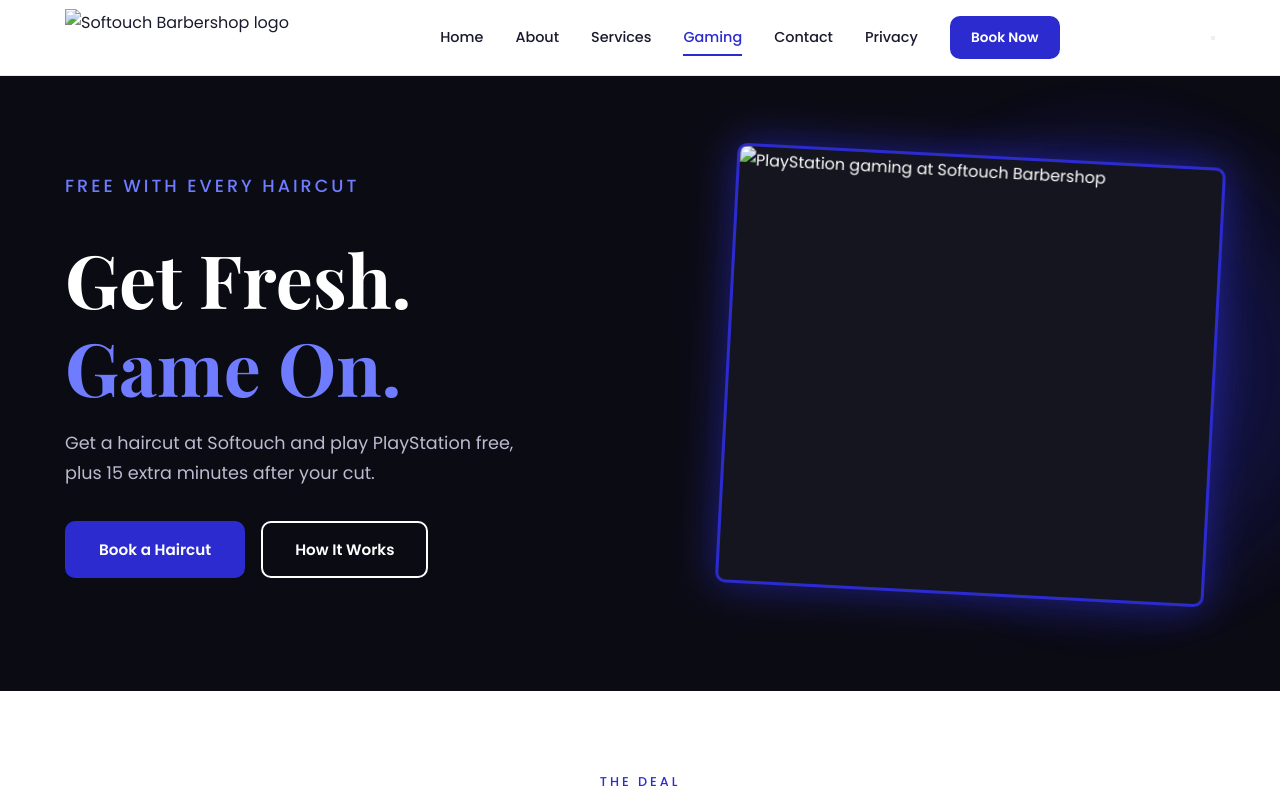
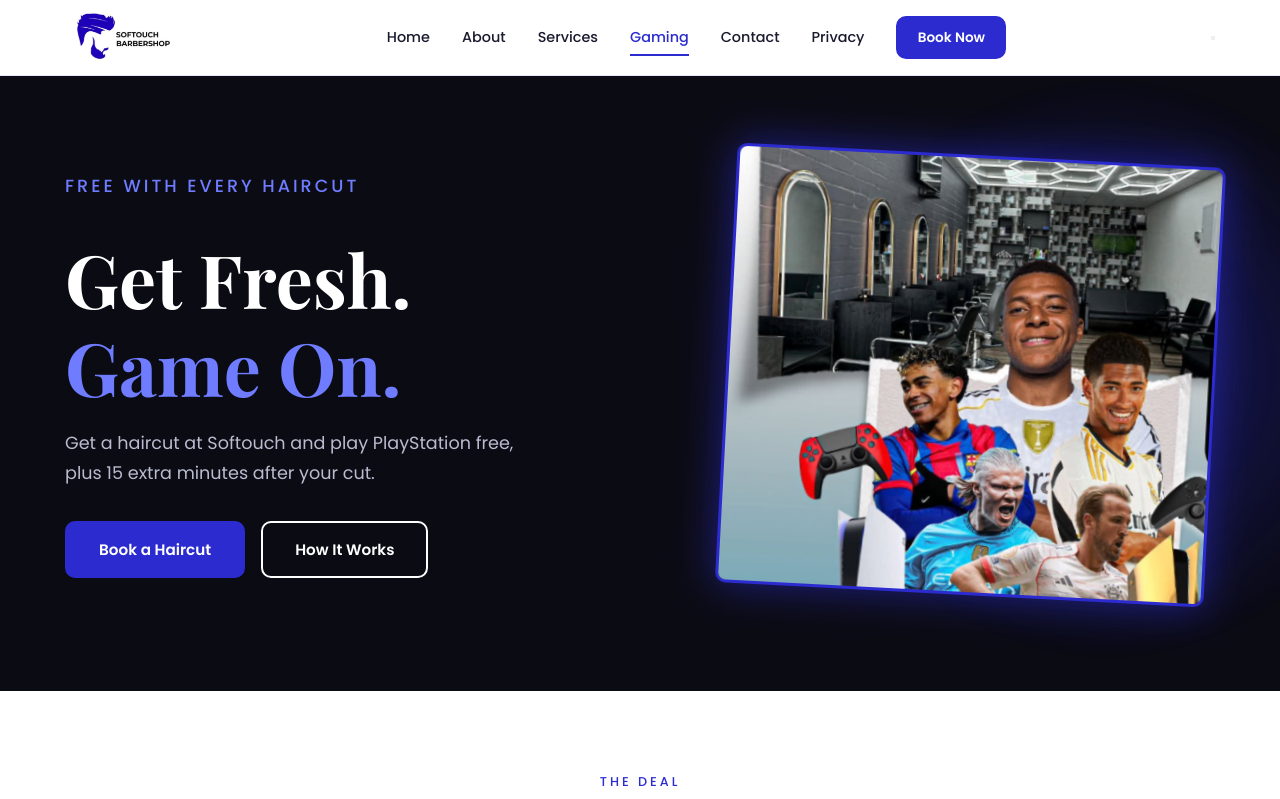
Before and after one commit to sipho019/Softouch-Barbar-Shop, a plain HTML site: page html/gaming.html in a window 1280 px wide. Shown: the top 799 px of the page. Drawn offline with nearby package versions, Linux system fonts and the light colour scheme.

```diff
--- a/css/style.css
+++ b/css/style.css
@@ -293,7 +293,7 @@ h2 { font-size: 2.4rem; margin-bottom: 1rem; }
   color: var(--white);
   background:
     linear-gradient(rgba(5, 5, 20, 0.75), rgba(5, 5, 20, 0.75)),
-    url('./images/services.jpg') center/cover no-repeat,
+    url('../images/services.jpg') center/cover no-repeat,
     var(--black);
 }
 .hero-content { padding-top: 75px; }
--- a/html/gaming.html
+++ b/html/gaming.html
@@ -14,7 +14,7 @@
   <header class="header" id="header">
     <div class="container nav-wrap">
       <a href="index.html" class="logo">
-        <img src="images/logo.png" alt="Softouch Barbershop logo">
+        <img src="../images/logo.png" alt="Softouch Barbershop logo">
       </a>
       <nav class="nav" id="nav">
         <a href="../index.html">Home</a>
@@ -46,7 +46,7 @@
           </div>
         </div>
         <div class="game-hero-photo">
-          <img src="./images/gaming.png" alt="PlayStation gaming at Softouch Barbershop">
+          <img src="../images/gaming.png" alt="PlayStation gaming at Softouch Barbershop">
         </div>
       </div>
     </section>
```
Also changed, not shown: html/booking.html (+1 -1 lines), html/contact.html (+1 -1 lines), html/privacy.html (+1 -1 lines), html/services.html (+1 -1 lines), index.html (+1 -1 lines).
